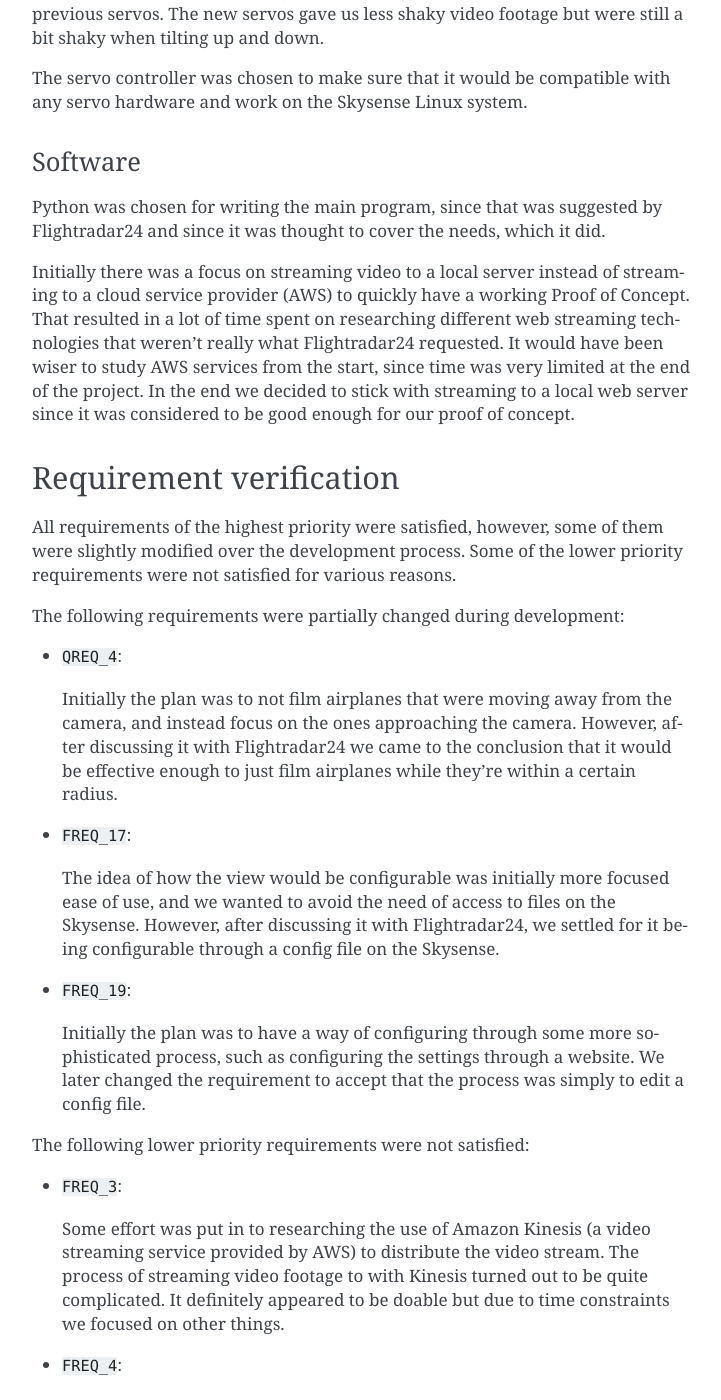
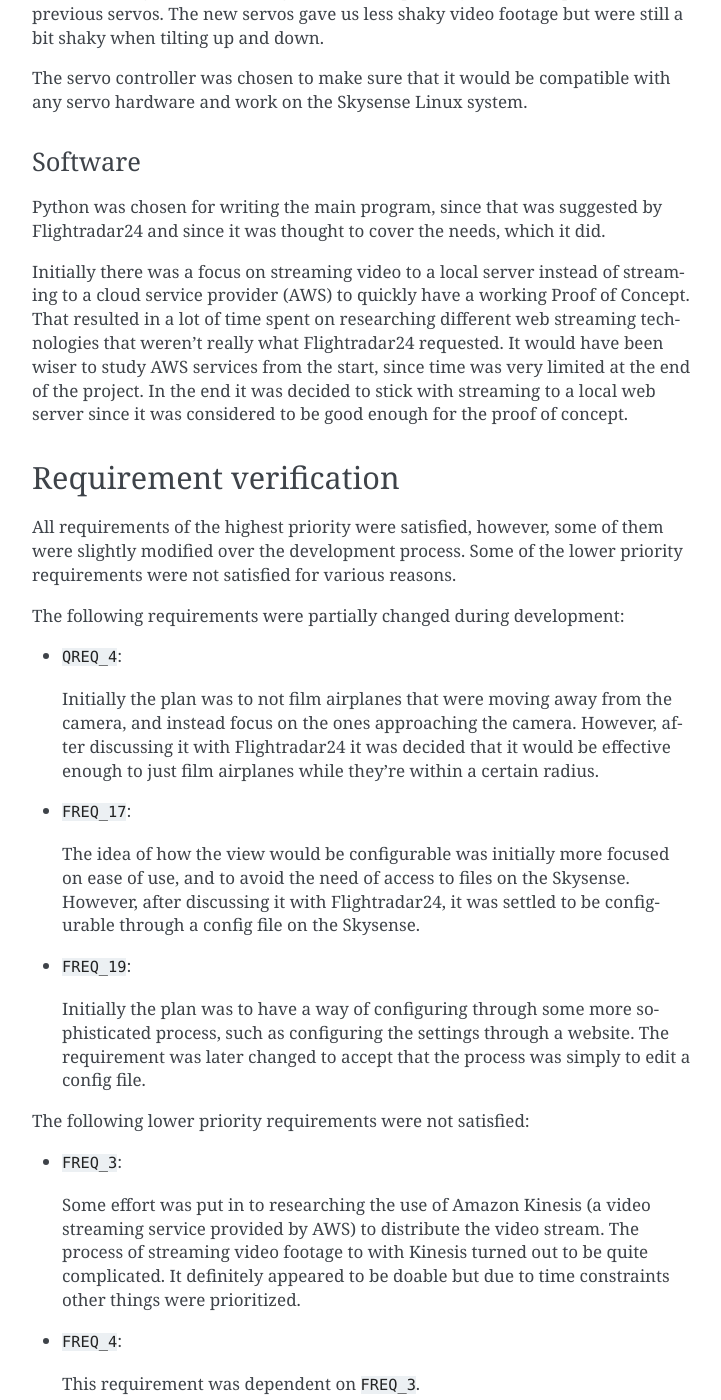
Before and after one commit to aathn/mvk18, a Sphinx documentation site: the page built from docs/source/development.rst, in a window 1280 px wide and 1400 px high, scrolled down 4092 px. Shown: the whole window, without its empty margins (388-1109 px from the left). Built offline with Sphinx 7.4.7, drawn with Linux system fonts in a browser that asks for light colours; formulas are drawn with MathJax 3; cross-references to code outside the pages are shown as plain code; some of the changed text lies outside the part shown.

Commit message:
Fix paste tense

```diff
--- a/docs/source/development.rst
+++ b/docs/source/development.rst
@@ -6,14 +6,14 @@
 Changelog
 #############
 
-The changelog briefly summarizes all the development on our product,
-when requirements were satisfied and when changes were made in our requirements.
+The changelog briefly summarizes all the development on the product,
+when requirements were satisfied and when changes were made in the requirements.
 
 Sprint 1 (15/1 - 22/1)
 --------
-- Researched viable hardware to see what options we had
+- Researched viable hardware to see what options were available
 - Ordered hardware (two servos, a servo controller and a camera)
-- Put up our Trello board and Slack channel
+- Put up a Trello board and a Slack channel
 
 Sprint 2 (22/1 - 4/2)
 --------
@@ -42,7 +42,7 @@
 Sprint 4 (15/2 - 4/3)
 --------
 - Researched software that would be able to stream webcam footage to a web server
-- Wrote code to parse the airplane data file to usable data within our program
+- Wrote code to parse the airplane data file to usable data within the program
 - Made improvement to the code converting coordinates
 - Managed to control the pan/tilt-servos directly from the Skysense hardware
 
@@ -58,7 +58,7 @@
 - Made a simple interface to show the video that was being streamed
 	- Satisfied :need:`FREQ_5`
 - Wrote tests for all of the finished code
-- Split our program to work in multiple threads
+- Split the program to work in multiple threads
 
 .. figure:: ../resources/setup1.jpg
 
@@ -90,14 +90,14 @@
 Development decisions
 #############
 
-Explanations and critique of our development decisions.
+Explanations and critique of the development decisions.
 
 Hardware
 --------
 During the first sprint the camera was decided based on price,
-size and ability to film in a quality that is good enough for our requirements.
+size and ability to film in a quality that is good enough for the requirements.
 
-The initial servos were chosen because we thought they would be strong enough and the price was low.
+The initial servos were chosen because they were thought to be strong enough and the price was low.
 The first servos proved to be too weak to efficiently handle the weight of the camera,
 so new servos and a new platform were ordered and mounted. They were of a stronger model and partially
 solved the problems with previous servos. The new servos gave us less shaky video footage but
@@ -116,8 +116,8 @@
 That resulted in a lot of time spent on researching different web streaming technologies
 that weren't really what Flightradar24 requested. It would have been wiser to study
 AWS services from the start, since time was very limited at the end of the project.
-In the end we decided to stick with streaming to a local web server since it was
-considered to be good enough for our proof of concept.
+In the end it was decided to stick with streaming to a local web server since it was
+considered to be good enough for the proof of concept.
 
 
 #############
@@ -134,20 +134,20 @@
 
   Initially the plan was to not film airplanes that were moving away from the camera,
   and instead focus on the ones approaching the camera. However, after discussing it with
-  Flightradar24 we came to the conclusion that it would be effective enough to just film
+  Flightradar24 it was decided that it would be effective enough to just film
   airplanes while they're within a certain radius.
 
 - :need:`FREQ_17`:
 
-  The idea of how the view would be configurable was initially more focused ease of use,
-  and we wanted to avoid the need of access to files on the Skysense.
-  However, after discussing it with Flightradar24, we settled for it being configurable
+  The idea of how the view would be configurable was initially more focused on ease of use,
+  and to avoid the need of access to files on the Skysense.
+  However, after discussing it with Flightradar24, it was settled to be configurable
   through a config file on the Skysense.
 
 - :need:`FREQ_19`:
 
   Initially the plan was to have a way of configuring through some more sophisticated process,
-  such as configuring the settings through a website. We later changed the requirement to accept
+  such as configuring the settings through a website. The requirement was later changed to accept
   that the process was simply to edit a config file.
 
 
@@ -157,21 +157,21 @@
 
   Some effort was put in to researching the use of Amazon Kinesis (a video streaming service provided by AWS)
   to distribute the video stream. The process of streaming video footage to with Kinesis turned out to be
-  quite complicated. It definitely appeared to be doable but due to time constraints we focused on other things.
+  quite complicated. It definitely appeared to be doable but due to time constraints other things were prioritized.
 
 - :need:`FREQ_4`:
 
-  This requirement was dependent on the Send data to cloud-requirement.
+  This requirement was dependent on :need:`FREQ_3`.
 
 - :need:`FREQ_6`:
 
-  This requirement was dependent on the Send data to cloud-requirement.
+  This requirement was dependent on :need:`FREQ_3`.
 
 - :need:`FREQ_21`:
 
-  This requirement was dependent on the Send data to cloud-requirement.
+  This requirement was dependent on :need:`FREQ_3`.
 
 - :need:`FREQ_14`:
 
-  We were unable to find a good way of doing this in the available time. We considered the option of
-  reading the pixels on the screen to measure light level, but the streaming feature we used did not allow to do this easily.
+  No good way of doing this was found in the available time. An option that was considered was
+  reading the pixels on the screen to measure light level, but the streaming feature used did not allow to do this easily.
```
Also changed, not shown: docs/source/requirements.rst (+6 -1 lines).
